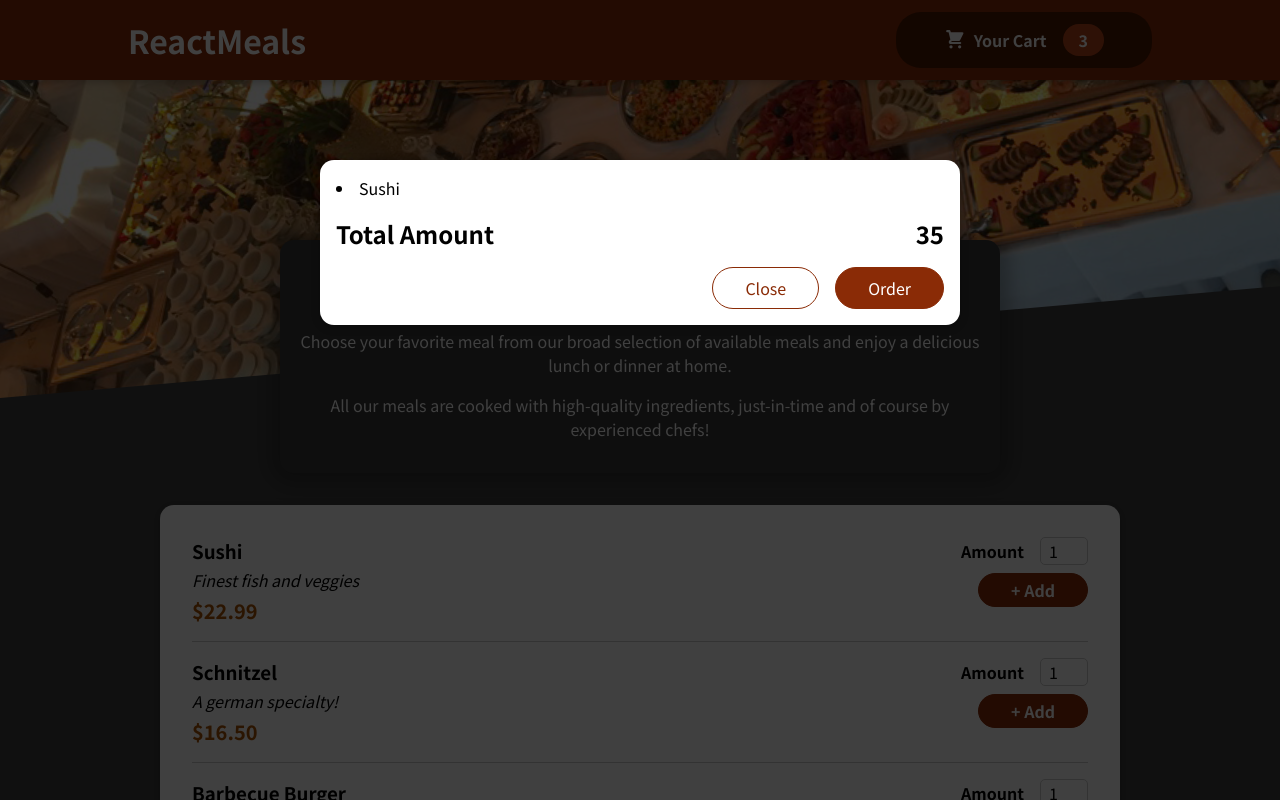
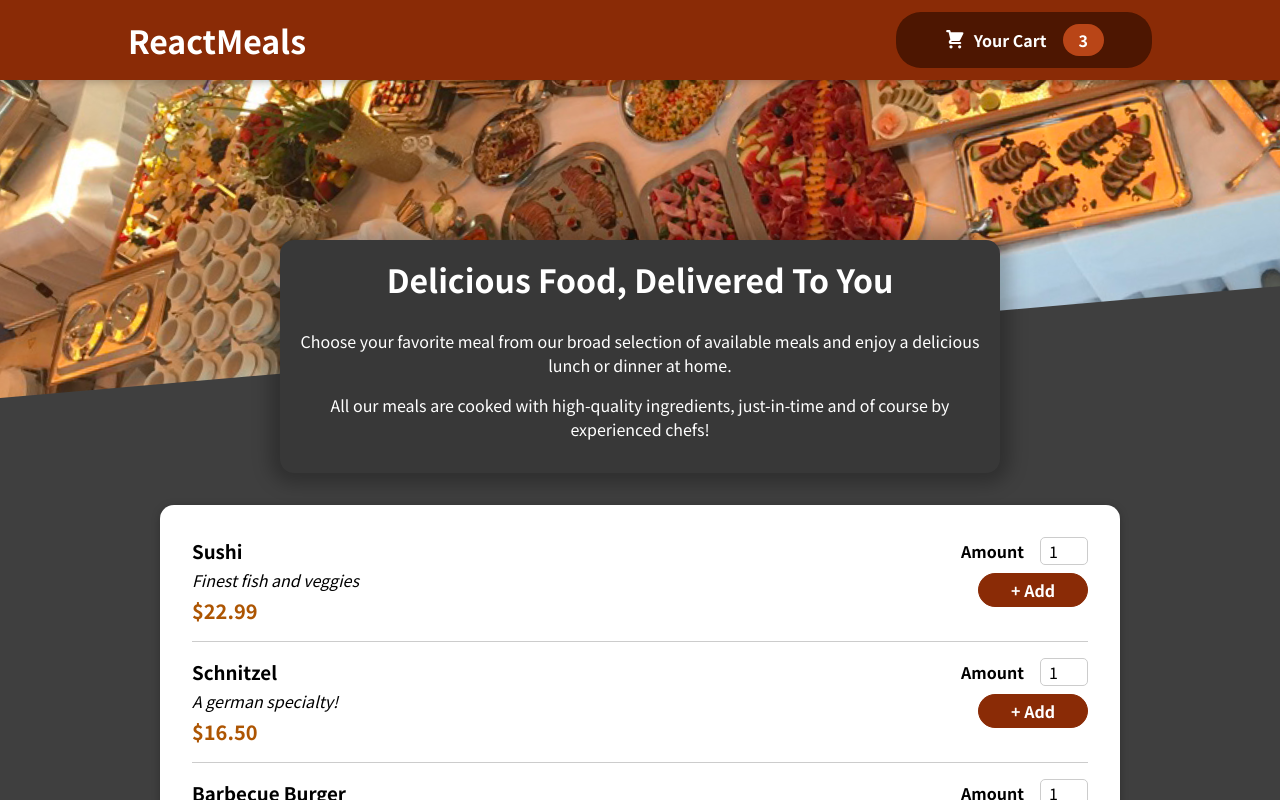
Before and after one commit to marnelfr/udemy.react, a React (Create React App) app: page / in a window 1280 px wide. Shown: the top 800 px of the page. Built offline with nearby package versions, Linux system fonts and the light colour scheme.

Commit message:
Done with modal handling

```diff
--- a/src/App.js
+++ b/src/App.js
@@ -1,12 +1,15 @@
 import Header from "./components/Section11/Layout/Header";
 import Meals from "./components/Section11/Meals/Meals";
 import Cart from "./components/Section11/Cart/Cart";
+import {ModalContextProvider} from "./store/Modal/modal-context";
 
 const App = props => {
   return (
     <>
-      <Cart/>
-      <Header />
+      <ModalContextProvider>
+        <Cart/>
+        <Header />
+      </ModalContextProvider>
       <main>
         <Meals />
       </main>
--- a/src/components/Section11/Cart/Cart.js
+++ b/src/components/Section11/Cart/Cart.js
@@ -1,8 +1,11 @@
 import styles from './Cart.module.css'
 import Modal from "../UI/Modal/Modal";
+import {useContext} from "react";
+import ModalContext from "../../../store/Modal/modal-context";
 
 const Cart = props => {
-  const cartItems = [{id: 'c1', name: 'Sushi', amount: 3, price: 12.33}].map(item => <li>{item.name}</li>)
+  const { hideModalHandler } = useContext(ModalContext)
+  const cartItems = [{id: 'c1', name: 'Sushi', amount: 3, price: 12.33}].map(item => <li key={item.id}>{item.name}</li>)
 
   return (
     <Modal>
@@ -12,7 +15,7 @@ const Cart = props => {
         <span>35</span>
       </div>
       <div className={styles.actions}>
-        <button className={styles['button--alt']}>Close</button>
+        <button onClick={ hideModalHandler } className={styles['button--alt']}>Close</button>
         <button className={styles.button}>Order</button>
       </div>
     </Modal>
--- a/src/components/Section11/Layout/HeaderCartButton.js
+++ b/src/components/Section11/Layout/HeaderCartButton.js
@@ -1,9 +1,13 @@
 import CartIcon from '../Cart/CartIcon';
 import styles from './HeaderCartButton.module.css';
+import {useContext} from "react";
+import ModalContext from "../../../store/Modal/modal-context";
 
 const HeaderCartButton = props => {
+  const { showModalHandler } = useContext(ModalContext)
+
   return (
-    <button className={styles.button}>
+    <button onClick={ showModalHandler } className={styles.button}>
       <span className={styles.icon}>
         <CartIcon />
       </span>
--- a/src/components/Section11/UI/Modal/Modal.js
+++ b/src/components/Section11/UI/Modal/Modal.js
@@ -1,7 +1,9 @@
 import ReactDOM from "react-dom";
 import styles from './Modal.module.css'
+import {useContext} from "react";
+import ModalContext from "../../../../store/Modal/modal-context";
 
-const Backdrop = props => <div className={styles.backdrop}/>
+const Backdrop = props => <div onClick={props.onClose} className={styles.backdrop}/>
 
 const ModalContent = props => {
   return (
@@ -12,10 +14,12 @@ const ModalContent = props => {
 }
 
 const Modal = props => {
+  const { show: isModalShow, hideModalHandler } = useContext(ModalContext)
+
   return (
     <>
-      {ReactDOM.createPortal(<Backdrop/>, document.body)}
-      {ReactDOM.createPortal(<ModalContent>{props.children}</ModalContent>, document.body)}
+      { isModalShow && ReactDOM.createPortal(<ModalContent>{props.children}</ModalContent>, document.body) }
+      { isModalShow && ReactDOM.createPortal(<Backdrop onClose={ hideModalHandler } />, document.body) }
     </>
   )
 }
--- a/src/store/Modal/modal-context.js
+++ b/src/store/Modal/modal-context.js
@@ -2,12 +2,12 @@ import React, {useState} from "react";
 
 const ModalContext = React.createContext({
   show: false,
-  showModalHandler: () => {},
-  hideModalHandler: () => {}
+  showModalHandler: (event) => {},
+  hideModalHandler: (event) => {}
 })
 
 
-const ModalContextProvider = props => {
+export const ModalContextProvider = props => {
   const [show, setShow] = useState(false)
 
   const showModalHandler = (event) => {
@@ -26,3 +26,5 @@ const ModalContextProvider = props => {
     </ModalContext.Provider>
   )
 }
+
+export default ModalContext
```
